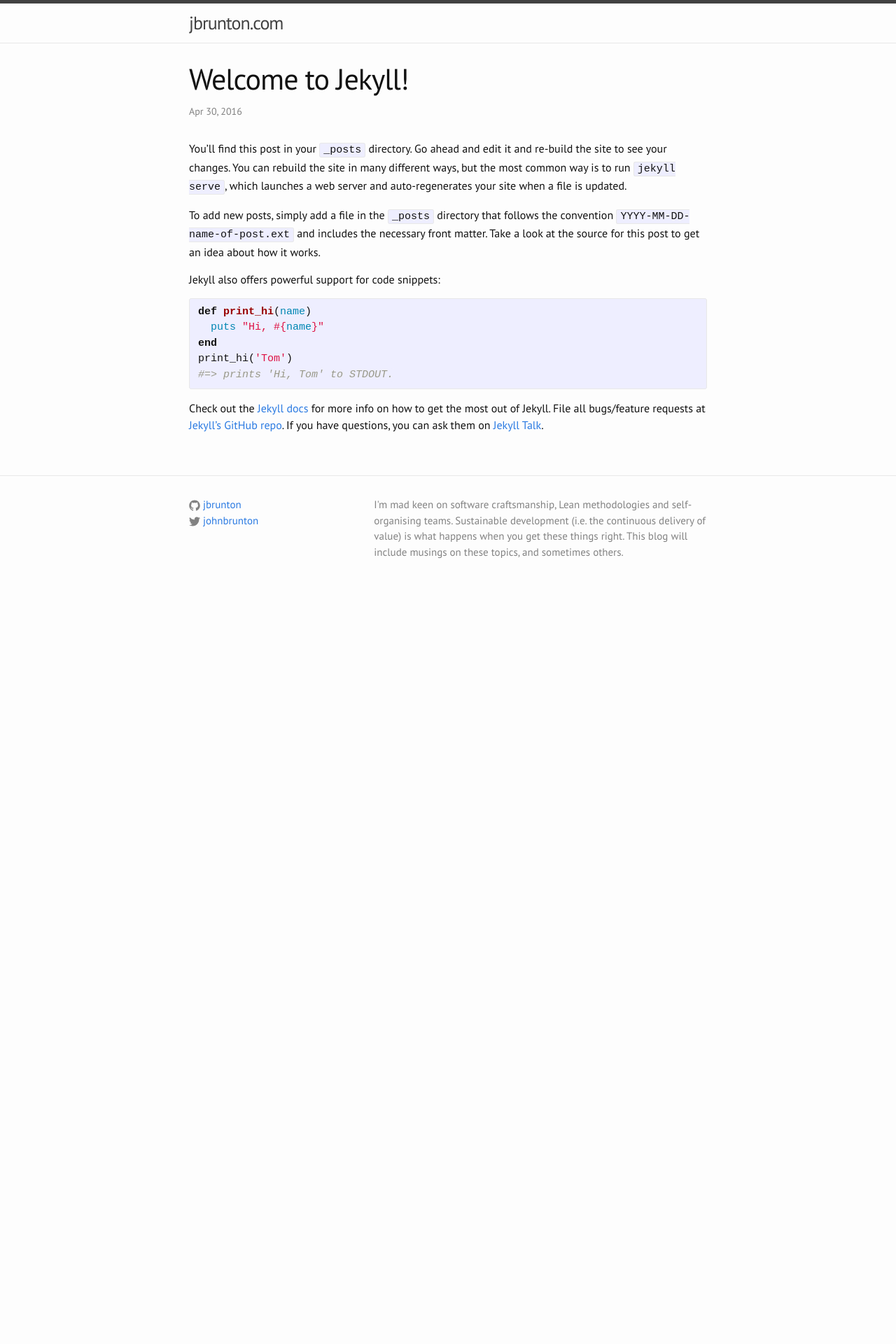
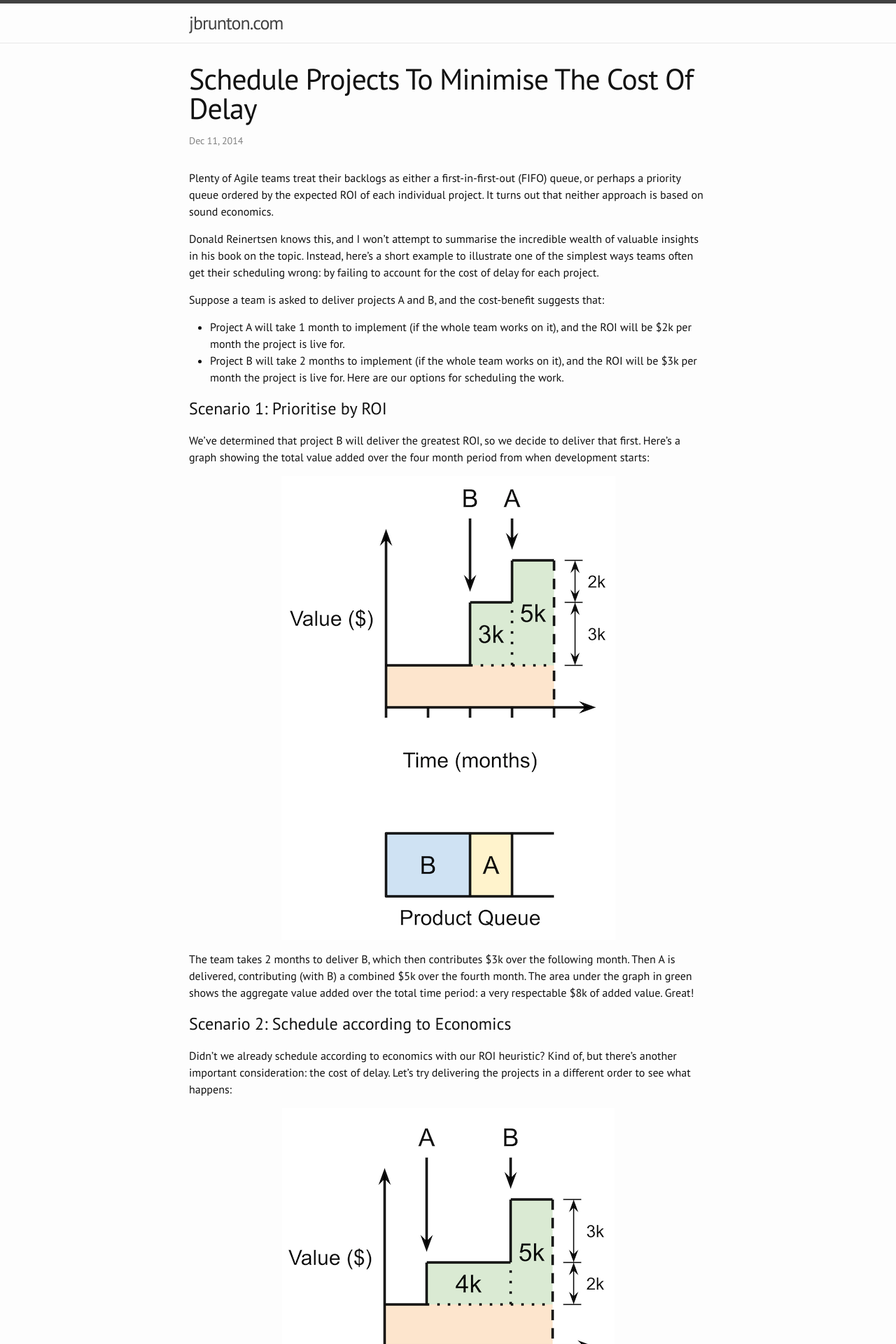
Before and after one commit to jbrunton/jbrunton.com, a Jekyll site: the page built from _posts/2016-04-30-welcome-to-jekyll.markdown, in a window 1280 px wide. Shown: the top 1920 px of the page at 70% size. Built offline with Jekyll 4.4.1, drawn with Linux system fonts in a browser that asks for light colours; nearby versions of some CDN libraries; before the commit the page ends 900 px from its top, so only the background shows below that; some of the changed text lies outside the part shown.

Commit message:
add cost of delay post

```diff
--- a/_posts/2016-04-30-welcome-to-jekyll.markdown
+++ b/_posts/2016-04-30-welcome-to-jekyll.markdown
@@ -1,25 +1,49 @@
 ---
 layout: post
-title:  "Welcome to Jekyll!"
-date:   2016-04-30 16:35:13 +0100
+title:  "Schedule Projects To Minimise The Cost Of Delay"
+date:   2014-12-11
 categories: jekyll update
 ---
-You’ll find this post in your `_posts` directory. Go ahead and edit it and re-build the site to see your changes. You can rebuild the site in many different ways, but the most common way is to run `jekyll serve`, which launches a web server and auto-regenerates your site when a file is updated.
+Plenty of Agile teams treat their backlogs as either a first-in-first-out (FIFO) queue, or perhaps a priority queue ordered by the expected ROI of each individual project. It turns out that neither approach is based on sound economics.
 
-To add new posts, simply add a file in the `_posts` directory that follows the convention `YYYY-MM-DD-name-of-post.ext` and includes the necessary front matter. Take a look at the source for this post to get an idea about how it works.
+Donald Reinertsen knows this, and I won't attempt to summarise the incredible wealth of valuable insights in his book on the topic. Instead, here's a short example to illustrate one of the simplest ways teams often get their scheduling wrong: by failing to account for the cost of delay for each project.
 
-Jekyll also offers powerful support for code snippets:
+Suppose a team is asked to deliver projects A and B, and the cost-benefit suggests that:
 
-{% highlight ruby %}
-def print_hi(name)
-  puts "Hi, #{name}"
-end
-print_hi('Tom')
-#=> prints 'Hi, Tom' to STDOUT.
-{% endhighlight %}
+* Project A will take 1 month to implement (if the whole team works on it), and the ROI will be $2k per month the project is live for.
+* Project B will take 2 months to implement (if the whole team works on it), and the ROI will be $3k per month the project is live for.
+Here are our options for scheduling the work.
 
-Check out the [Jekyll docs][jekyll-docs] for more info on how to get the most out of Jekyll. File all bugs/feature requests at [Jekyll’s GitHub repo][jekyll-gh]. If you have questions, you can ask them on [Jekyll Talk][jekyll-talk].
+# Scenario 1: Prioritise by ROI
 
-[jekyll-docs]: http://jekyllrb.com/docs/home
-[jekyll-gh]:   https://github.com/jekyll/jekyll
-[jekyll-talk]: https://talk.jekyllrb.com/
+We've determined that project B will deliver the greatest ROI, so we decide to deliver that first. Here's a graph showing the total value added over the four month period from when development starts:
+
+![Prioritise the benefit](/assets/cost-of-delay/scheduling-1.png)
+
+The team takes 2 months to deliver B, which then contributes $3k over the following month. Then A is delivered, contributing (with B) a combined $5k over the fourth month. The area under the graph in green shows the aggregate value added over the total time period: a very respectable $8k of added value. Great!
+
+# Scenario 2: Schedule according to Economics
+
+Didn't we already schedule according to economics with our ROI heuristic? Kind of, but there's another important consideration: the cost of delay. Let's try delivering the projects in a different order to see what happens:
+
+![Schedule According To Economics](/assets/cost-of-delay/scheduling-2.png)
+
+In this scenario, the team delivers less value at first, but delivers it sooner. Thus, the total value over the timeframe is $9k, which is greater than in scenario 1. This is the correct order to maximise value: the cost of delaying project A (in terms of foregone revenue) is greater than the value of delivering project B sooner.
+
+# Scenario 3: Prioritise All The Things
+
+Sometimes management does this:
+
+![All The Things](/assets/cost-of-delay/all-the-things.png)
+
+Both projects are seen as strategic priorities, so the team endeavours to deliver both. But this means that each takes longer, as the team's time is divided. Here's what happens:
+
+![Prioritise All The Things](/assets/cost-of-delay/scheduling-3.png)
+
+The team works on both projects for 3 months, delivering both together – which yields approximately half as much value ($5k) as scenario 2 over the same timeframe.
+
+Indeed, the overheads of managing multiple work streams simultaneously will likely be such that the team delivers even less than this. In short: don't do this.
+
+# Minimise the Cost of Delay
+
+It should be clear, but it's worth highlighting: in each of these three scenarios **the team did precisely the same amount of work, but the value added varied substantially**. This is why scheduling work according to not only ROI, but also the cost of delay, is incredibly important if you want to maximise the value your team is adding.
--- /dev/null
+++ b/_sass/_images.scss
@@ -0,0 +1,4 @@
+p img {
+  display: block;
+  margin: 0 auto;
+}
--- a/css/main.scss
+++ b/css/main.scss
@@ -49,5 +49,6 @@ $on-laptop:        800px;
 @import
         "base",
         "layout",
+        "images",
         "syntax-highlighting"
 ;
```
Also changed, not shown: assets/cost-of-delay/all-the-things.png (added), assets/cost-of-delay/scheduling-1.png (added), assets/cost-of-delay/scheduling-2.png (added), assets/cost-of-delay/scheduling-3.png (added), 1 other file.
